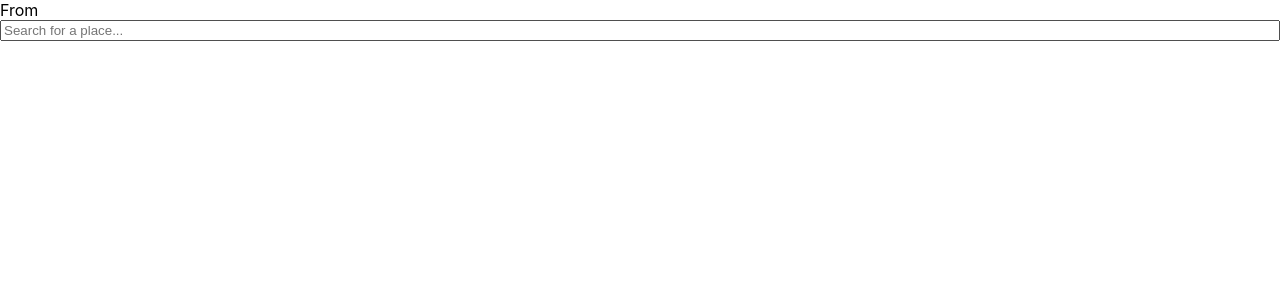
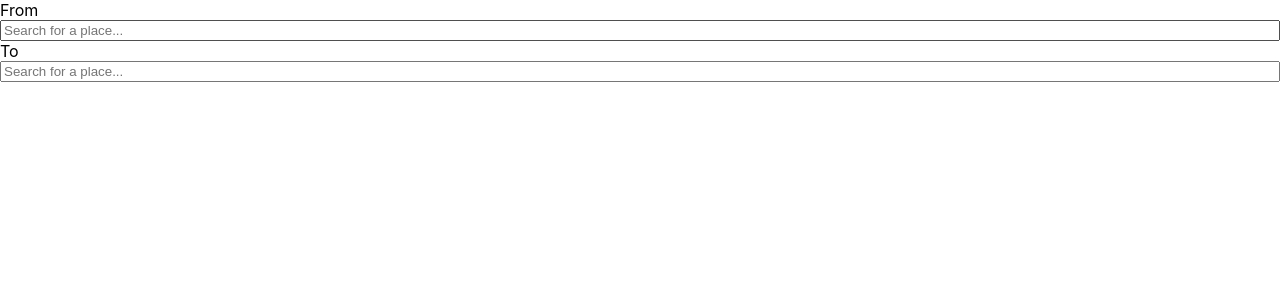
Before and after one commit to belgianmobility/nextmoov-smop-frontend, a React (Create React App) app: page / in a window 1280 px wide. Shown: the top 300 px of the page. Built offline with nearby package versions, Linux system fonts and the light colour scheme.

Commit message:
feat(App): add Sidebar to App.js

```diff
--- a/src/App.js
+++ b/src/App.js
@@ -1,13 +1,13 @@
 // @flow
 import React from 'react';
-import AutoCompleteSearchBox from './components/AutoCompleteSearchBox';
+import Sidebar from './containers/Sidebar';
 
 
 function App() {
   return (
     <div className="App">
-      <AutoCompleteSearchBox
-        id="from"
+      <Sidebar
+        onResultClick={(e) => console.log(e)}
       />
     </div>
   );
```
